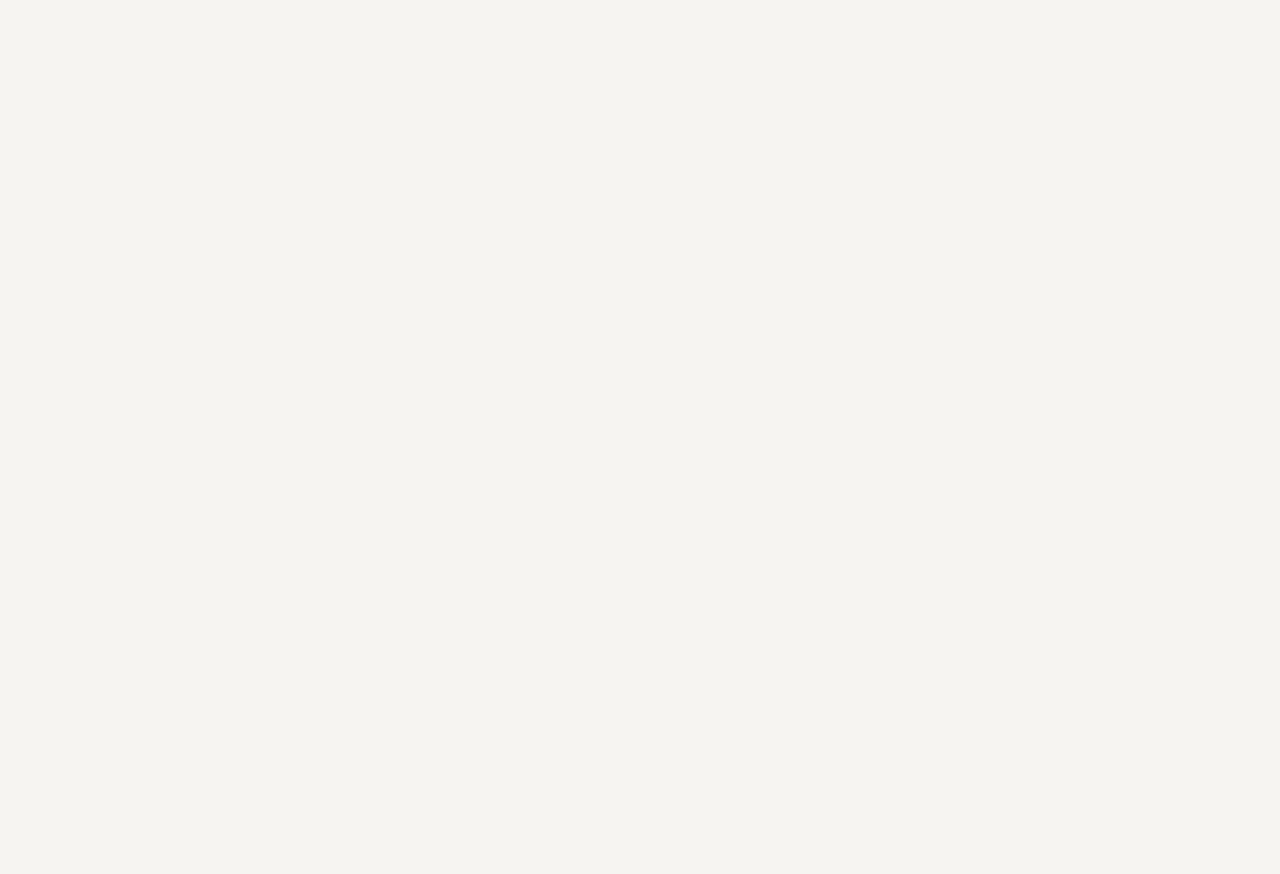
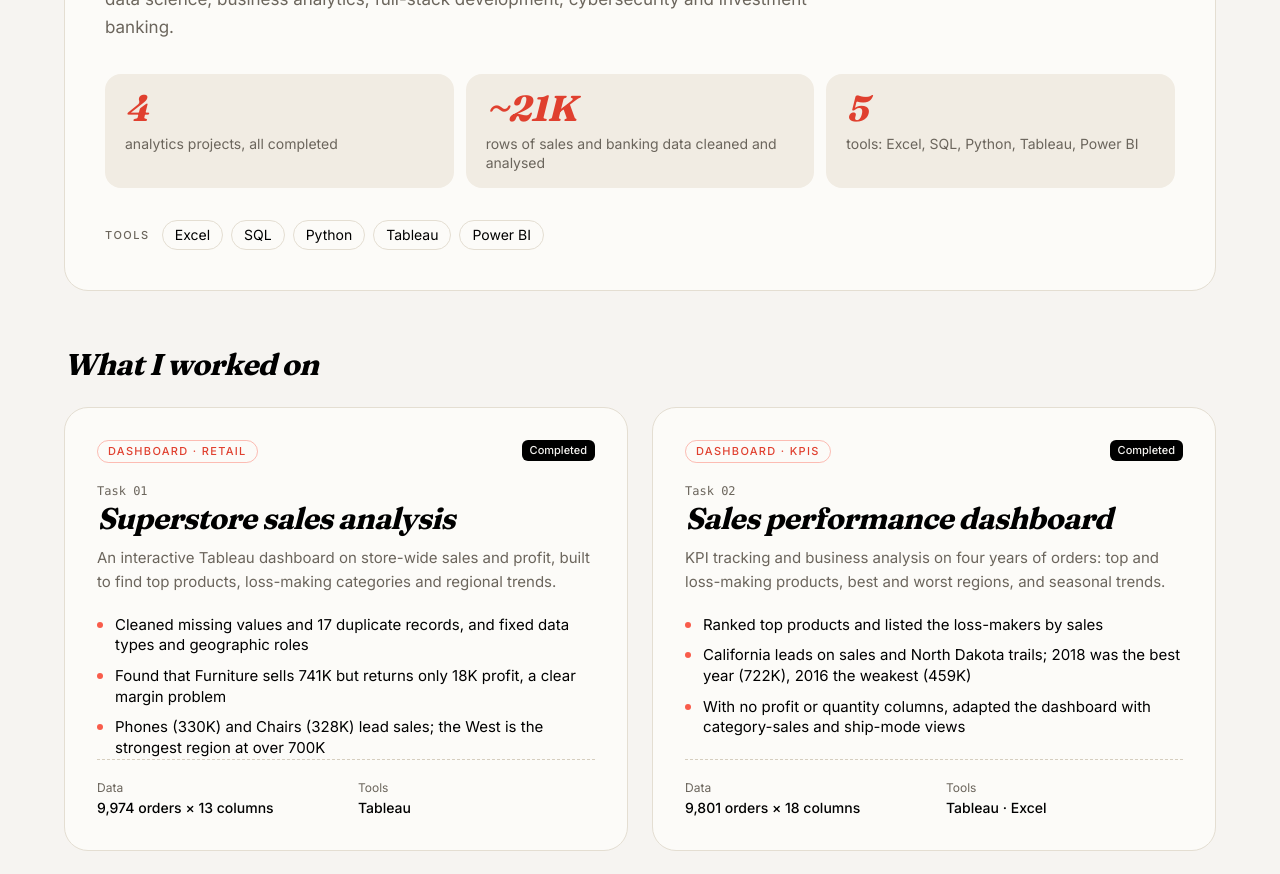
Before and after one commit to tirthfx/portfolio, a Next.js app: page /portfolio/work in a window 1280 px wide. Shown: the part 360-1234 px from the top of the page. Before the commit the page ends 800 px from the top, so only its background shows below. Built offline with nearby package versions, Linux system fonts and the light colour scheme.

Commit message:
Work page: Meritshot data analyst internship with four tasks

```diff
--- a/src/app/work/page.tsx
+++ b/src/app/work/page.tsx
@@ -1,3 +1,90 @@
-export default function Page() {
-  return <main className="min-h-svh" />;
+import type { Metadata } from "next";
+import { ROLES } from "@/data/work";
+
+export const metadata: Metadata = { title: "Work · Tirth" };
+
+const MUTED = "text-[#6B655C] dark:text-zinc-400";
+const LABEL = `font-medium text-[11px] uppercase tracking-[0.14em] ${MUTED}`;
+const CARD = "rounded-3xl border border-[#E4DED2] bg-[#FCFBF8] dark:border-zinc-800 dark:bg-zinc-900";
+
+export default function WorkPage() {
+  return (
+    <main className="min-h-svh px-4 pt-32 pb-24">
+      <div className="mx-auto max-w-6xl space-y-16">
+        {ROLES.map((r) => (
+          <section key={r.company}>
+            {/* Role header */}
+            <div className={`${CARD} p-7 sm:p-10`}>
+              <div className="flex flex-wrap items-start justify-between gap-4">
+                <div>
+                  <p className={LABEL}>{r.period} · {r.location}</p>
+                  <h1 className="mt-3 font-display text-5xl italic leading-[1.02] tracking-tight sm:text-6xl">{r.company}</h1>
+                  <p className="mt-2 text-xl font-medium">{r.role}</p>
+                </div>
+                <span className="rounded-md bg-[#F95C4B] px-2 py-0.5 font-medium text-white text-xs">Internship</span>
+              </div>
+
+              <p className={`mt-6 max-w-3xl text-[17px] leading-relaxed ${MUTED}`}>{r.about}</p>
+
+              <div className="mt-8 grid gap-3 sm:grid-cols-3">
+                {r.facts.map((f) => (
+                  <div key={f.label} className="rounded-2xl bg-[#F1ECE3] px-5 py-4 dark:bg-zinc-800/60">
+                    <p className="font-display text-4xl italic leading-none tracking-tight text-[#E0402F] dark:text-[#F95C4B]">{f.value}</p>
+                    <p className={`mt-2 text-sm leading-snug ${MUTED}`}>{f.label}</p>
+                  </div>
+                ))}
+              </div>
+
+              <div className="mt-8 flex flex-wrap items-center gap-2">
+                <span className={`mr-1 ${LABEL}`}>Tools</span>
+                {r.tools.map((t) => (
+                  <span key={t} className="rounded-full border border-[#E4DED2] px-3 py-1 text-sm dark:border-zinc-700">{t}</span>
+                ))}
+              </div>
+            </div>
+
+            {/* Tasks */}
+            <h2 className="mt-14 font-display text-3xl italic tracking-tight">What I worked on</h2>
+            <div className="mt-6 grid gap-6 md:grid-cols-2">
+              {r.tasks.map((t) => (
+                <article key={t.no} className={`${CARD} flex flex-col p-6 sm:p-8`}>
+                  <div className="flex items-start justify-between gap-3">
+                    <span className="rounded-full border border-[#F95C4B]/40 px-2.5 py-0.5 font-medium text-[#E0402F] text-[11px] uppercase tracking-[0.12em] dark:text-[#F95C4B]">
+                      {t.kind}
+                    </span>
+                    <span className="rounded-md bg-black px-2 py-0.5 font-medium text-[11px] text-[#F6F4F1] dark:bg-[#F6F4F1] dark:text-black">
+                      Completed
+                    </span>
+                  </div>
+                  <p className={`mt-5 font-mono text-xs ${MUTED}`}>Task {t.no}</p>
+                  <h3 className="mt-1 font-display text-3xl italic leading-[1.05] tracking-tight">{t.title}</h3>
+                  <p className={`mt-3 text-[15px] leading-relaxed ${MUTED}`}>{t.summary}</p>
+
+                  <ul className="mt-5 space-y-2.5">
+                    {t.points.map((p) => (
+                      <li key={p} className="flex gap-3 text-[15px] leading-snug">
+                        <span className="mt-[7px] size-1.5 shrink-0 rounded-full bg-[#F95C4B]" />
+                        {p}
+                      </li>
+                    ))}
+                  </ul>
+
+                  <dl className="mt-auto grid grid-cols-2 gap-x-6 gap-y-3 border-t border-dashed border-[#D6CEBF] pt-5 dark:border-zinc-700">
+                    <div className="col-span-2 sm:col-span-1">
+                      <dt className={`text-xs ${MUTED}`}>Data</dt>
+                      <dd className="mt-0.5 font-medium text-sm">{t.dataset}</dd>
+                    </div>
+                    <div className="col-span-2 sm:col-span-1">
+                      <dt className={`text-xs ${MUTED}`}>Tools</dt>
+                      <dd className="mt-0.5 font-medium text-sm">{t.tools.join(" · ")}</dd>
+                    </div>
+                  </dl>
+                </article>
+              ))}
+            </div>
+          </section>
+        ))}
+      </div>
+    </main>
+  );
 }
--- /dev/null
+++ b/src/data/work.ts
@@ -0,0 +1,98 @@
+// Work experience. Task details come from Tirth's own Meritshot task files (~/meritshot);
+// per Tirth, every task is treated as completed. Company facts: see vault "Work - Meritshot".
+
+export interface WorkTask {
+  no: string;
+  title: string;
+  kind: string;
+  tools: string[];
+  dataset: string;
+  summary: string;
+  points: string[];
+}
+
+export interface Role {
+  company: string;
+  role: string;
+  location: string;
+  period: string;
+  about: string;
+  tools: string[];
+  facts: { value: string; label: string }[];
+  tasks: WorkTask[];
+}
+
+export const ROLES: Role[] = [
+  {
+    company: "Meritshot",
+    role: "Data Analyst Intern",
+    location: "Noida, India",
+    period: "May – Jul 2026",
+    about:
+      "Meritshot is a Noida-based online upskilling platform, founded in 2020, that runs programs in data science, business analytics, full-stack development, cybersecurity and investment banking.",
+    tools: ["Excel", "SQL", "Python", "Tableau", "Power BI"],
+    facts: [
+      { value: "4", label: "analytics projects, all completed" },
+      { value: "~21K", label: "rows of sales and banking data cleaned and analysed" },
+      { value: "5", label: "tools: Excel, SQL, Python, Tableau, Power BI" },
+    ],
+    tasks: [
+      {
+        no: "01",
+        title: "Superstore sales analysis",
+        kind: "Dashboard · Retail",
+        tools: ["Tableau"],
+        dataset: "9,974 orders × 13 columns",
+        summary:
+          "An interactive Tableau dashboard on store-wide sales and profit, built to find top products, loss-making categories and regional trends.",
+        points: [
+          "Cleaned missing values and 17 duplicate records, and fixed data types and geographic roles",
+          "Found that Furniture sells 741K but returns only 18K profit, a clear margin problem",
+          "Phones (330K) and Chairs (328K) lead sales; the West is the strongest region at over 700K",
+        ],
+      },
+      {
+        no: "02",
+        title: "Sales performance dashboard",
+        kind: "Dashboard · KPIs",
+        tools: ["Tableau", "Excel"],
+        dataset: "9,801 orders × 18 columns",
+        summary:
+          "KPI tracking and business analysis on four years of orders: top and loss-making products, best and worst regions, and seasonal trends.",
+        points: [
+          "Ranked top products and listed the loss-makers by sales",
+          "California leads on sales and North Dakota trails; 2018 was the best year (722K), 2016 the weakest (459K)",
+          "With no profit or quantity columns, adapted the dashboard with category-sales and ship-mode views",
+        ],
+      },
+      {
+        no: "03",
+        title: "E-commerce case study",
+        kind: "Case study · Strategy",
+        tools: ["PowerPoint", "Dashboard wireframing"],
+        dataset: "No dataset: full analytical framework",
+        summary:
+          "Why sales were falling while site traffic kept rising: the full analytical plan, from framing the problem to recommendations, for leadership.",
+        points: [
+          "Framed the problem, stakeholders, KPIs and the data needed: transactions, customers, marketing and web analytics",
+          "Planned the cleaning, exploratory analysis (seasonality, segments, funnel) and an executive dashboard",
+          "Delivered a 12+ slide deck, report, KPI document, root-cause analysis and dashboard wireframe",
+        ],
+      },
+      {
+        no: "04",
+        title: "Credit risk & loan default analytics",
+        kind: "Capstone · Banking",
+        tools: ["Excel", "SQL", "Python", "Power BI"],
+        dataset: "German Credit: 1,000 customers × 21 attributes",
+        summary:
+          "As a junior banking data analyst, analysed which borrowers are likely to default and how lending decisions could improve, end to end across four tools.",
+        points: [
+          "Cleaned and prepared the data, with derived features like age segments, credit bands and employment stability",
+          "Excel pivots and a slicer dashboard, about 30 SQL queries with window functions and CTEs, and Python EDA",
+          "A Power BI dashboard, a root-cause analysis of defaults, and lending recommendations",
+        ],
+      },
+    ],
+  },
+];
```
